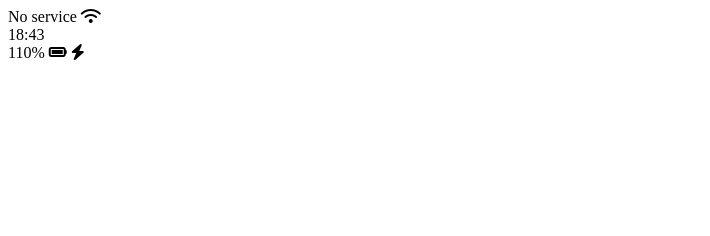
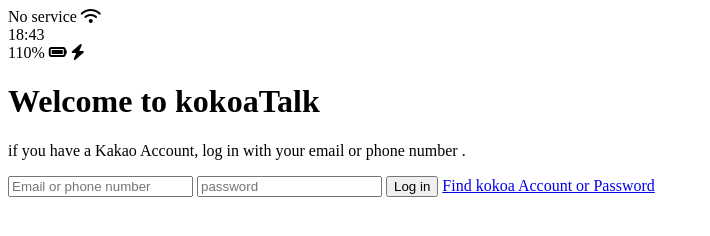
Before and after one commit to xoxxi/kokoa-clone-2023, a plain HTML site: page index.html in a window 1280 px wide. Shown: the whole page, without its empty margins (0-710 px from the left). Drawn offline with Linux system fonts and the light colour scheme.

Commit message:
4.Sign Up Screen part Two

```diff
--- a/index.html
+++ b/index.html
@@ -21,6 +21,22 @@
             <i class="fas fa-bolt"></i>
         </div>
     </div>
+
+    <header>
+        <h1 class="Welcome-header__title">Welcome to kokoaTalk</h1>
+        <p class="Welcome-header__text">
+            if you have a Kakao Account, log in with your email or phone number .
+        </p>
+    </header>
+
+    <form>
+        <input type="text" placeholder="Email or phone number"/>
+        <input type="password" placeholder="password"/>
+        <input type="submit" value="Log in"/>
+        <a href="#">Find kokoa Account or Password</a>
+    </form>
+
+
     <script
     src="https://kit.fontawesome.com/6478f529f2.js"
     crossorigin="anonymous"
```
